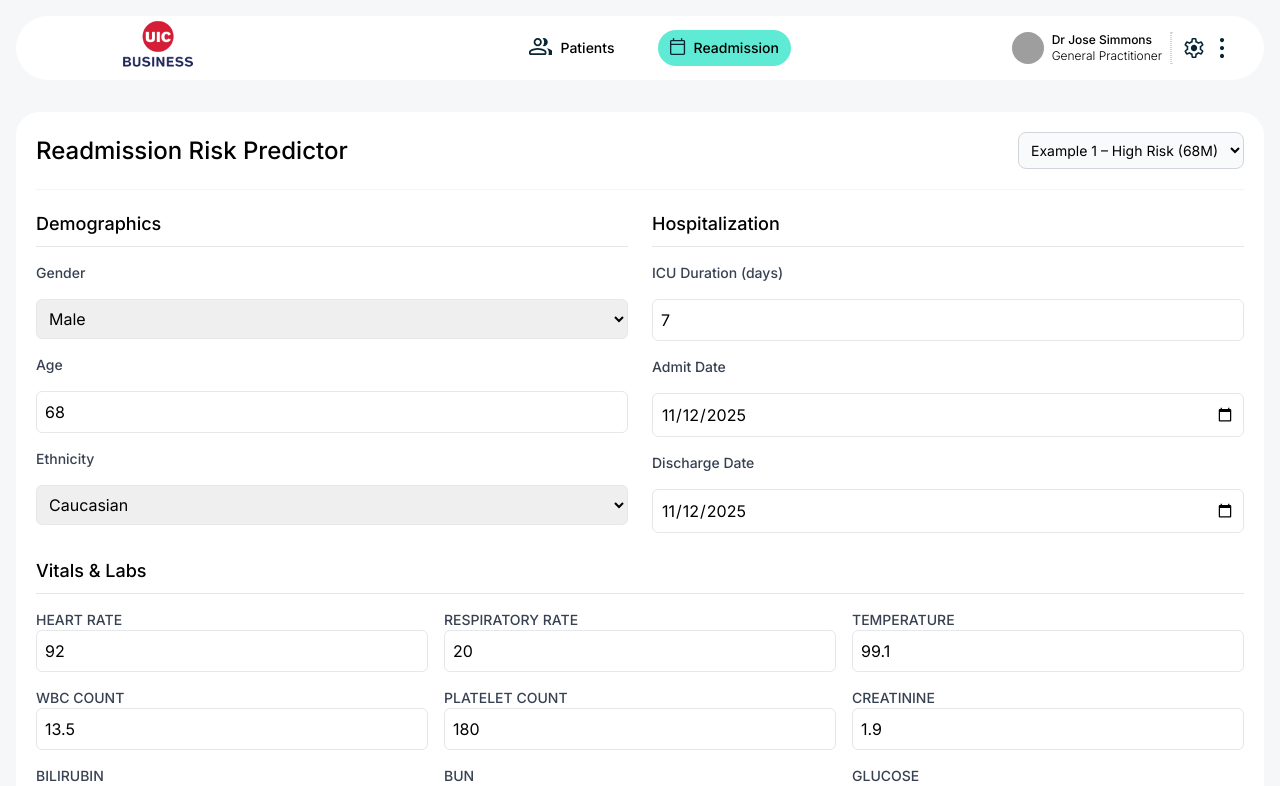
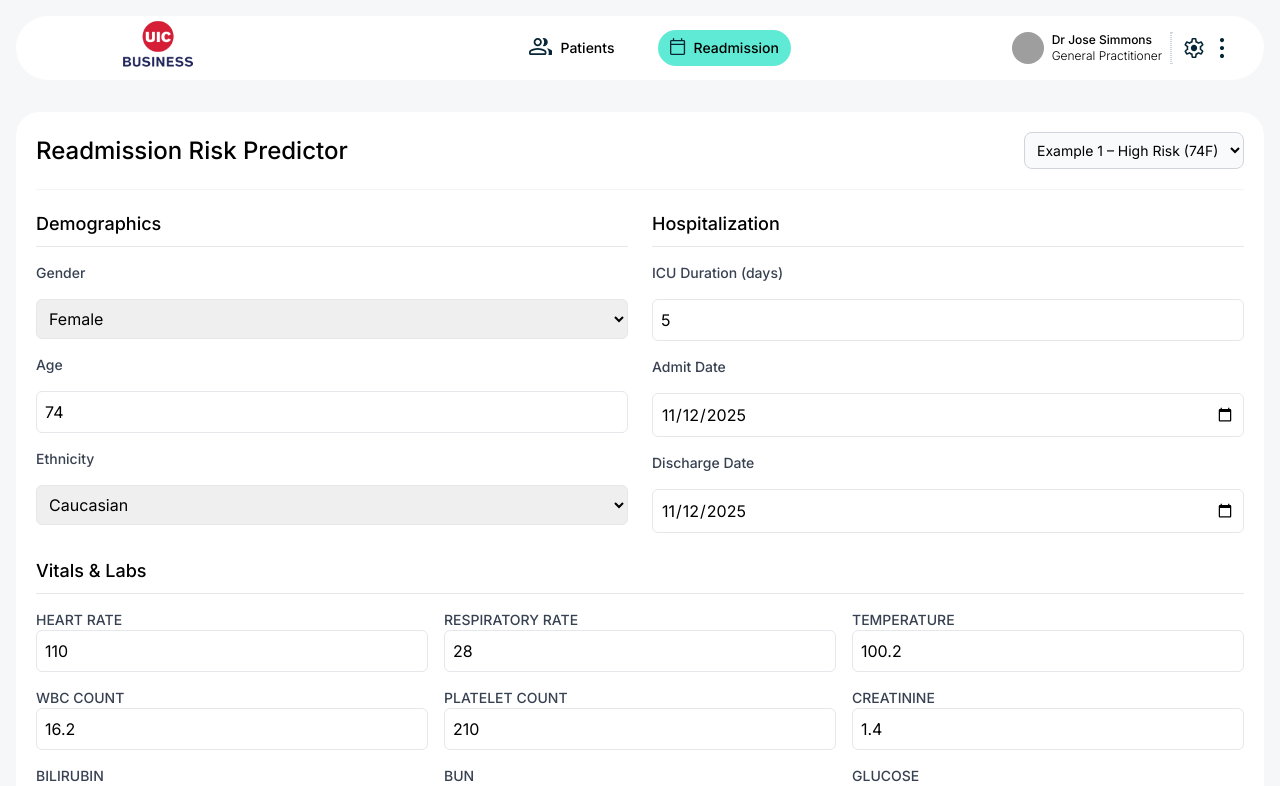
Before and after one commit to vivihuang0729/Readmission-Risk-Prediction, a Next.js app: page /readmission in a window 1280 px wide. Shown: the top 786 px of the page. Built offline with nearby package versions, Linux system fonts and the light colour scheme; grey boxes are pictures that could not be loaded.

Commit message:
Update Example 1 patient data

```diff
--- a/components/ReadmissionRiskPredictor.tsx
+++ b/components/ReadmissionRiskPredictor.tsx
@@ -47,34 +47,44 @@ interface PredictionResult {
 // ======================== EXAMPLES ========================
 // ======================== EXAMPLE 1 – HIGH RISK ========================
 const highRiskExample: ReadmissionFormData = {
-  gender: 'Male',
-  age: 68,
-  ethnicity: 'Caucasian',
-  admitDate: new Date().toISOString().split('T')[0],
+  gender: 'Female',
+  age: 74,
+  ethnicity: 'Group 2', // encoded value you described
+  admitDate: new Date().toISOString().split('T')[0],   // keep as today for UI
   dischargeDate: new Date().toISOString().split('T')[0],
-  isFirstStay: false,
-  hospitalExpireFlag: false,
-  icuDuration: 7, // stayed in ICU for sepsis and AKI
+  isFirstStay: false,           // Not first hospital stay (0)
+  hospitalExpireFlag: false,    // No hospital death (0)
 
-  // Vitals / Labs
-  heartRate: 92,
-  respiratoryRate: 20,
-  temperature: 99.1,
-  wbcCount: 13.5,
-  plateletCount: 180,
-  creatinine: 1.9,
-  bilirubin: 0.9,
-  bun: 34,
-  glucose: 150,
-  map: 72,
+  // ICU stay duration
+  icuDuration: 5,                // LOS ICU = 5 days
+
+  // ======== VITALS ========
+  heartRate: 110,               // bpm
+  respiratoryRate: 28,          // breaths / min
+  temperature: 100.2,           // Fahrenheit
+  map: 68,                      // mmHg
+
+  // ======== LAB RESULTS ========
+  wbcCount: 16.2,
+  plateletCount: 210,
+  creatinine: 1.4,
+  bun: 28,
+  bilirubin: 0.7,
+  glucose: 182,
+
+  // ======== NEUROLOGICAL ========
   gcsEye: 4,
   gcsVerbal: 5,
   gcsMotor: 6,
-  pao2Fio2: 280,
-  urineOutput: 1300,
 
-  // Comorbidity index
-  elixhauserScore: 12,
+  // ======== RESPIRATORY ========
+  pao2Fio2: 180,                // ventilated P/F ratio
+
+  // ======== RENAL ========
+  urineOutput: 1600,            // mL/day
+
+  // ======== COMORBIDITY INDEX ========
+  elixhauserScore: 16,          // ELIXHAUSERSID30
 };
 
 const lowRiskExample: ReadmissionFormData = {
@@ -180,7 +190,7 @@ const ReadmissionRiskPredictor: React.FC = () => {
           onChange={handleExampleChange}
           className="border border-gray-300 rounded-lg p-2 text-sm bg-gray-50"
         >
-          <option value="high">Example 1 – High Risk (68M)</option>
+          <option value="high">Example 1 – High Risk (74F)</option>
           <option value="low">Example 2 – Low Risk (37F)</option>
         </select>
       </div>
```
